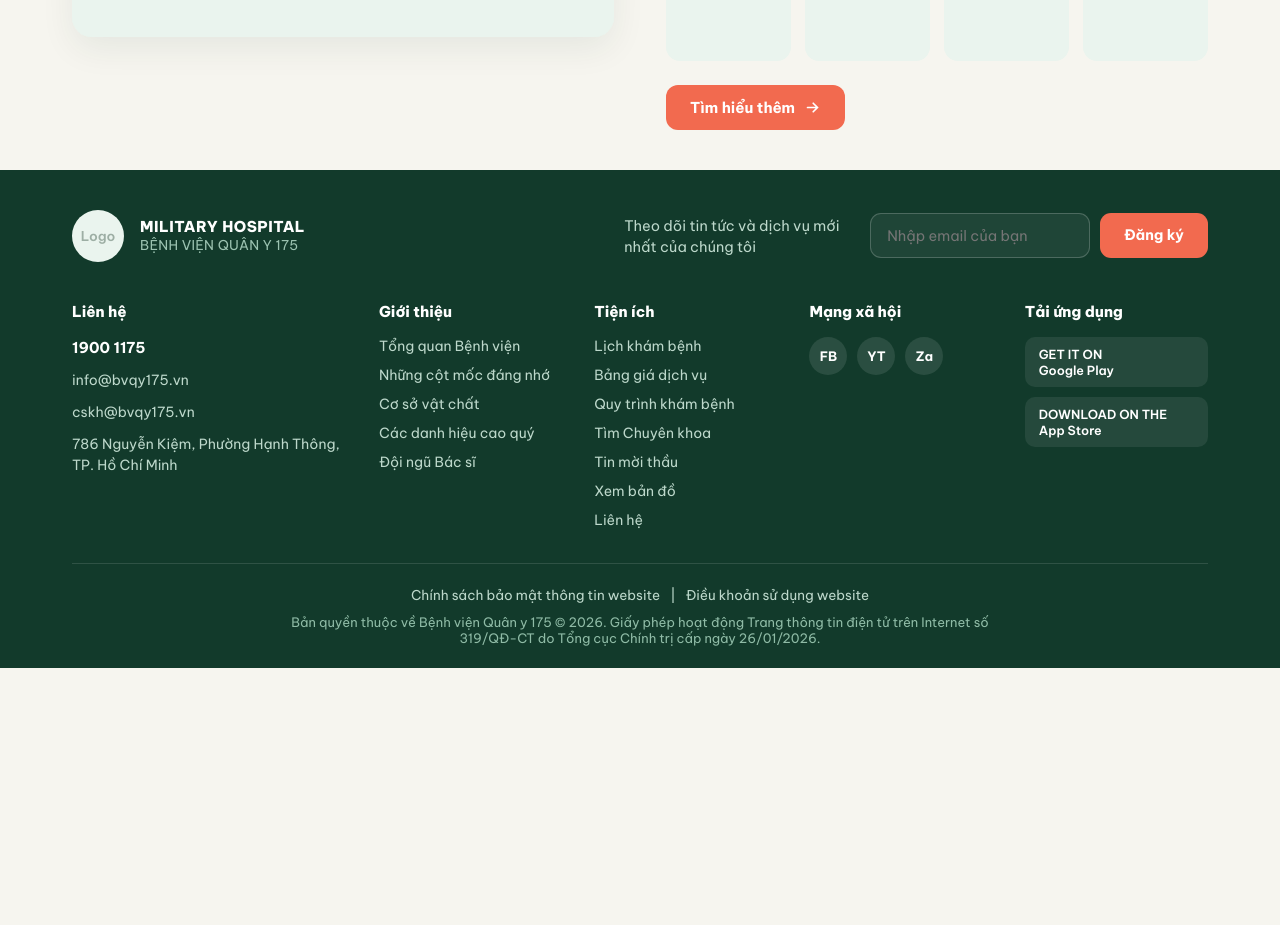
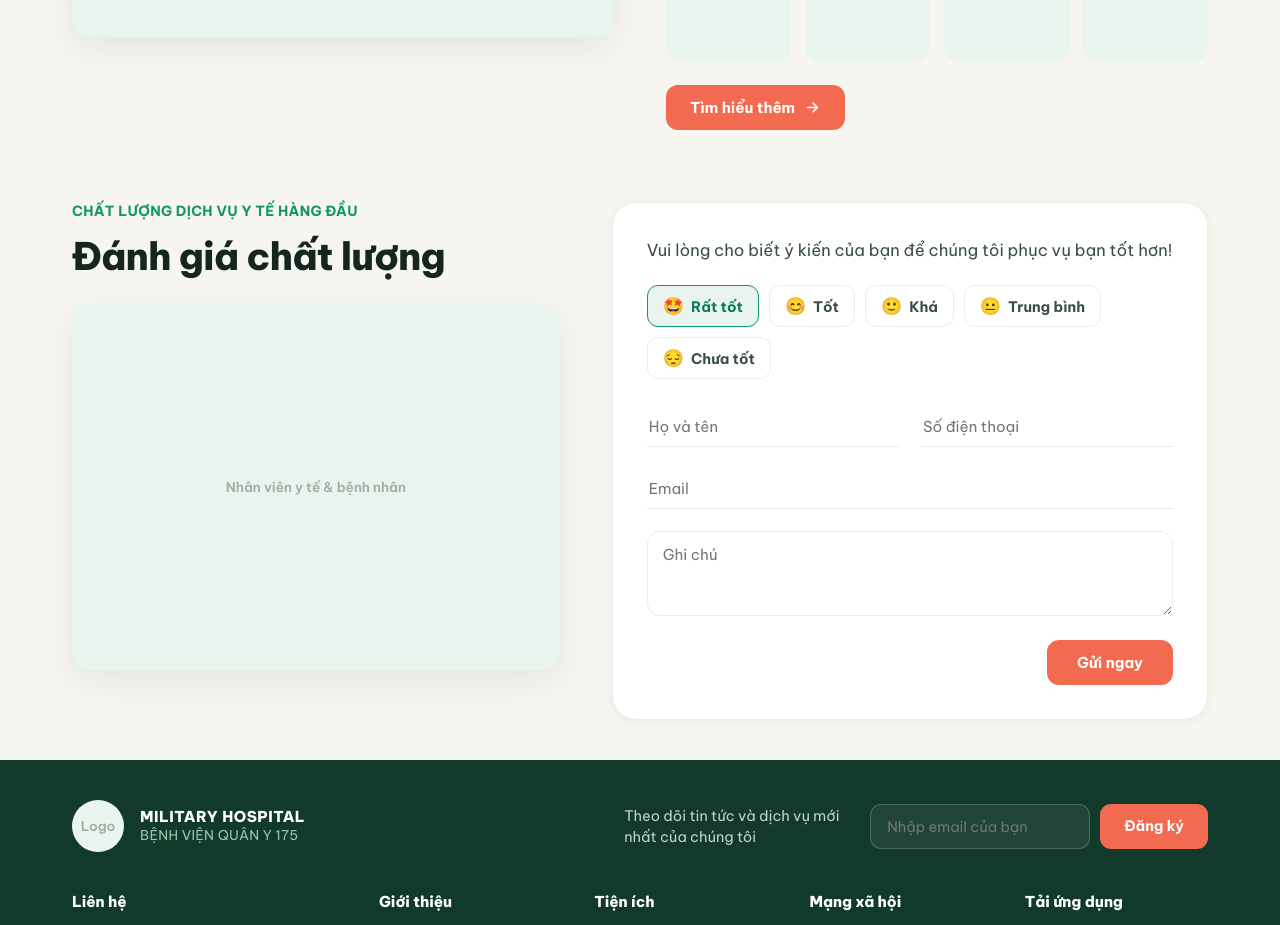
Before and after one commit to ziu222/medbook, a React (Vite) app in the folder frontend/: page / in a window 1280 px wide. Shown: the part 2080-3005 px from the top of the page. Before the commit the page ends 2748 px from the top, so only its background shows below. Built offline with nearby package versions, Linux system fonts and the light colour scheme.

Commit message:
feat(frontend): add quality feedback form to Home

```diff
--- a/frontend/src/routes/HomePage.tsx
+++ b/frontend/src/routes/HomePage.tsx
@@ -5,6 +5,7 @@ import { SpecialtiesSection } from './home/SpecialtiesSection';
 import { DoctorTeamSection } from './home/DoctorTeamSection';
 import { StatsSection } from './home/StatsSection';
 import { InfrastructureSection } from './home/InfrastructureSection';
+import { FeedbackFormSection } from './home/FeedbackFormSection';
 
 export function HomePage() {
   return (
@@ -16,6 +17,7 @@ export function HomePage() {
         <DoctorTeamSection />
         <StatsSection />
         <InfrastructureSection />
+        <FeedbackFormSection />
       </main>
       <Footer />
     </div>
--- /dev/null
+++ b/frontend/src/routes/home/FeedbackFormSection.tsx
@@ -0,0 +1,108 @@
+import { useState } from 'react';
+import { ImageSlot } from '../../components/Common/ImageSlot';
+import { feedbackMoods } from '../../lib/mockContent';
+
+const inputStyle = {
+  width: '100%',
+  border: 'none',
+  borderBottom: '1.5px solid var(--line)',
+  outline: 'none',
+  padding: '10px 2px',
+  fontSize: '15px',
+  background: 'transparent',
+  color: 'var(--ink)',
+};
+
+export function FeedbackFormSection() {
+  const [moodId, setMoodId] = useState(feedbackMoods[0].id);
+
+  return (
+    <section style={{ padding: '64px 0 8px', display: 'grid', gridTemplateColumns: '.9fr 1.1fr', gap: '52px', alignItems: 'start' }}>
+      <div>
+        <div style={{ color: 'var(--brand)', fontWeight: 700, fontSize: '14px', letterSpacing: '.3px', textTransform: 'uppercase' }}>
+          Chất lượng dịch vụ y tế hàng đầu
+        </div>
+        <h2 style={{ fontSize: '38px', fontWeight: 800, letterSpacing: '-.8px', margin: '12px 0 24px' }}>Đánh giá chất lượng</h2>
+        <div style={{ aspectRatio: '4 / 3', borderRadius: '20px', overflow: 'hidden', background: 'var(--tint)', boxShadow: 'var(--sh)' }}>
+          <ImageSlot placeholder="Nhân viên y tế & bệnh nhân" shape="rect" fit="cover" />
+        </div>
+      </div>
+
+      <div style={{ background: '#fff', border: '1px solid var(--line)', borderRadius: '24px', padding: '34px', boxShadow: 'var(--sh-sm)' }}>
+        <p style={{ fontSize: '16.5px', color: 'var(--ink2)', lineHeight: 1.6, margin: '0 0 22px' }}>
+          Vui lòng cho biết ý kiến của bạn để chúng tôi phục vụ bạn tốt hơn!
+        </p>
+
+        <div style={{ display: 'flex', gap: '10px', flexWrap: 'wrap', marginBottom: '28px' }}>
+          {feedbackMoods.map((mood) => {
+            const isActive = mood.id === moodId;
+            return (
+              <span
+                key={mood.id}
+                onClick={() => setMoodId(mood.id)}
+                style={{
+                  display: 'inline-flex',
+                  alignItems: 'center',
+                  gap: '7px',
+                  padding: '9px 15px',
+                  borderRadius: '11px',
+                  fontWeight: 700,
+                  fontSize: '14.5px',
+                  cursor: 'pointer',
+                  border: isActive ? '1.5px solid var(--brand)' : '1.5px solid var(--line)',
+                  background: isActive ? 'var(--tint)' : '#fff',
+                  color: isActive ? 'var(--brand-d)' : 'var(--ink2)',
+                }}
+              >
+                <span style={{ fontSize: '17px' }}>{mood.emoji}</span>
+                {mood.label}
+              </span>
+            );
+          })}
+        </div>
+
+        <div style={{ display: 'flex', gap: '22px', marginBottom: '22px' }}>
+          <div style={{ flex: 1 }}>
+            <input placeholder="Họ và tên" style={inputStyle} />
+          </div>
+          <div style={{ flex: 1 }}>
+            <input placeholder="Số điện thoại" style={inputStyle} />
+          </div>
+        </div>
+        <div style={{ marginBottom: '22px' }}>
+          <input placeholder="Email" style={inputStyle} />
+        </div>
+        <textarea
+          placeholder="Ghi chú"
+          rows={3}
+          style={{
+            width: '100%',
+            border: '1.5px solid var(--line)',
+            borderRadius: '13px',
+            outline: 'none',
+            padding: '13px 15px',
+            fontSize: '15px',
+            resize: 'vertical',
+            background: 'transparent',
+            color: 'var(--ink)',
+          }}
+        />
+        <div style={{ display: 'flex', justifyContent: 'flex-end', marginTop: '20px' }}>
+          <span
+            style={{
+              padding: '13px 30px',
+              borderRadius: '12px',
+              background: 'var(--coral)',
+              color: '#fff',
+              fontWeight: 700,
+              fontSize: '15px',
+              cursor: 'pointer',
+            }}
+          >
+            Gửi ngay
+          </span>
+        </div>
+      </div>
+    </section>
+  );
+}
```
